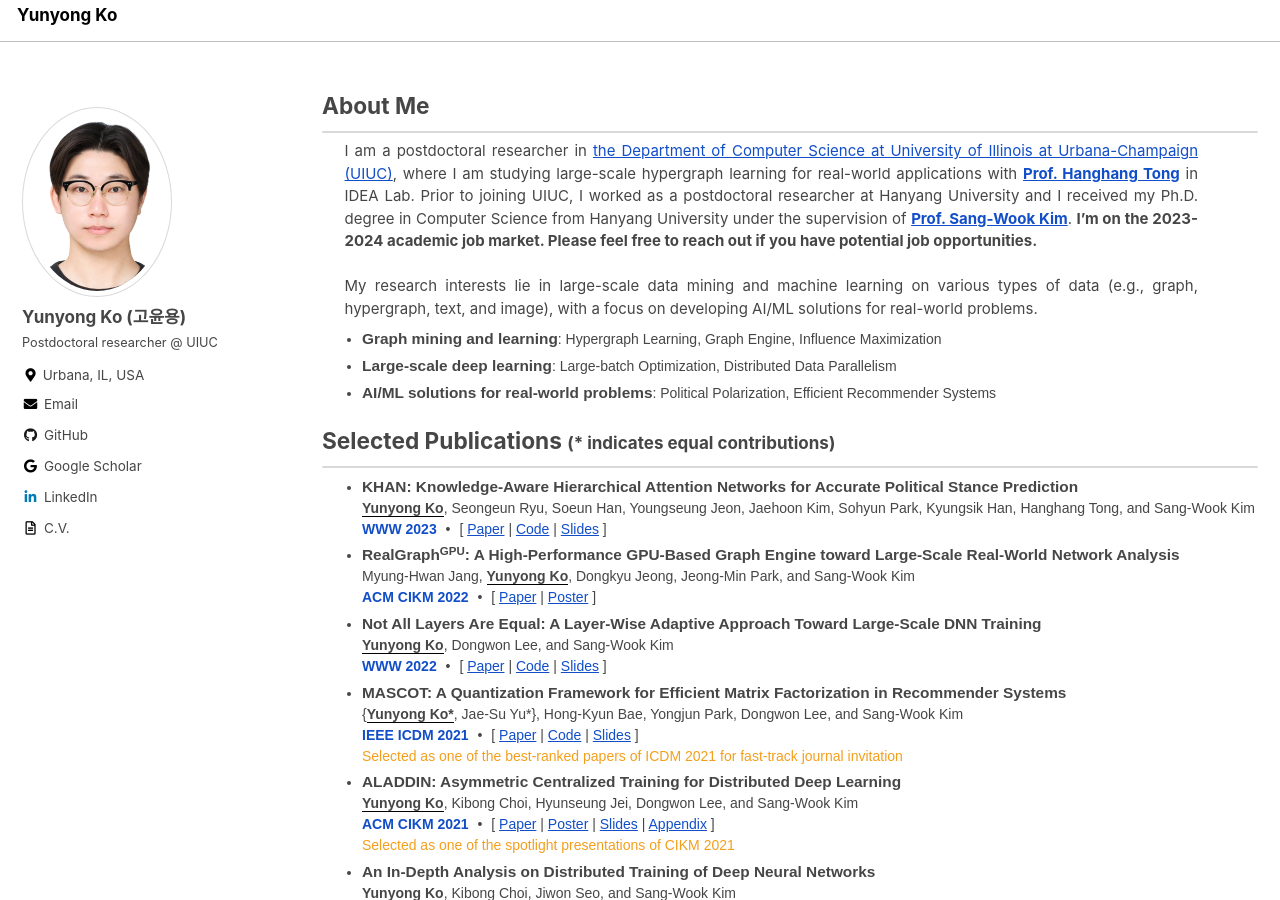
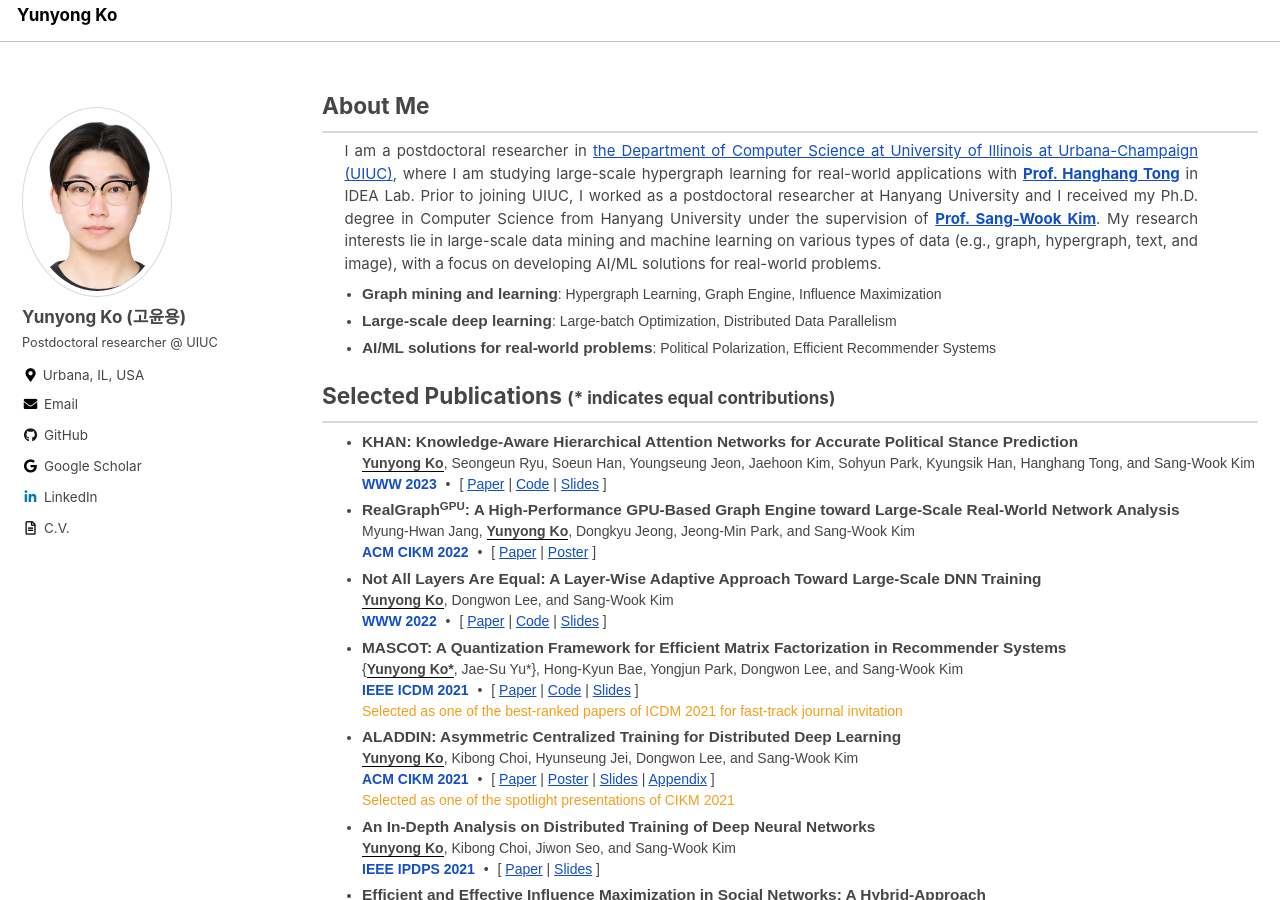
Before and after one commit to yy-ko/yy-ko.github.io, a Jekyll site: the page built from index.html, in a window 1280 px wide and 900 px high. Built offline with Jekyll 4.4.1, drawn with Linux system fonts in a browser that asks for light colours; cached includes are drawn as plain includes; the list of posts is cut into pages by our own code.

Commit message:
cv + job

```diff
--- a/index.html
+++ b/index.html
@@ -10,9 +10,7 @@
 	where I am studying large-scale hypergraph learning for real-world applications with <a href="http://tonghanghang.org/"><strong>Prof. Hanghang Tong</strong></a> in IDEA Lab.
 	<!-- Currently, I am supported by <a href="https://www.nrf.re.kr">the Postdoctoral Fellowship Program</a> sponsored by the National Research Foundation of Korea (NRF). -->
 	Prior to joining UIUC, I worked as a postdoctoral researcher at Hanyang University and I received my Ph.D. degree in Computer Science from Hanyang University under the supervision of <a href="https://bigdas.hanyang.ac.kr/sang-wook/"><strong>Prof. Sang-Wook Kim</strong></a>.
-	<strong>I’m on the 2023-2024 academic job market. Please feel free to reach out if you have potential job opportunities.</strong>
-	<br>
-	<br>
+	<!-- <strong>I’m on the 2023-2024 academic job market. Please feel free to reach out if you have potential job opportunities.</strong> -->
 	My research interests lie in large-scale data mining and machine learning on various types of data (e.g., graph, hypergraph, text, and image), with a focus on developing AI/ML solutions for real-world problems.
 	</p>
 
```
Also changed, not shown: 1 other file.
